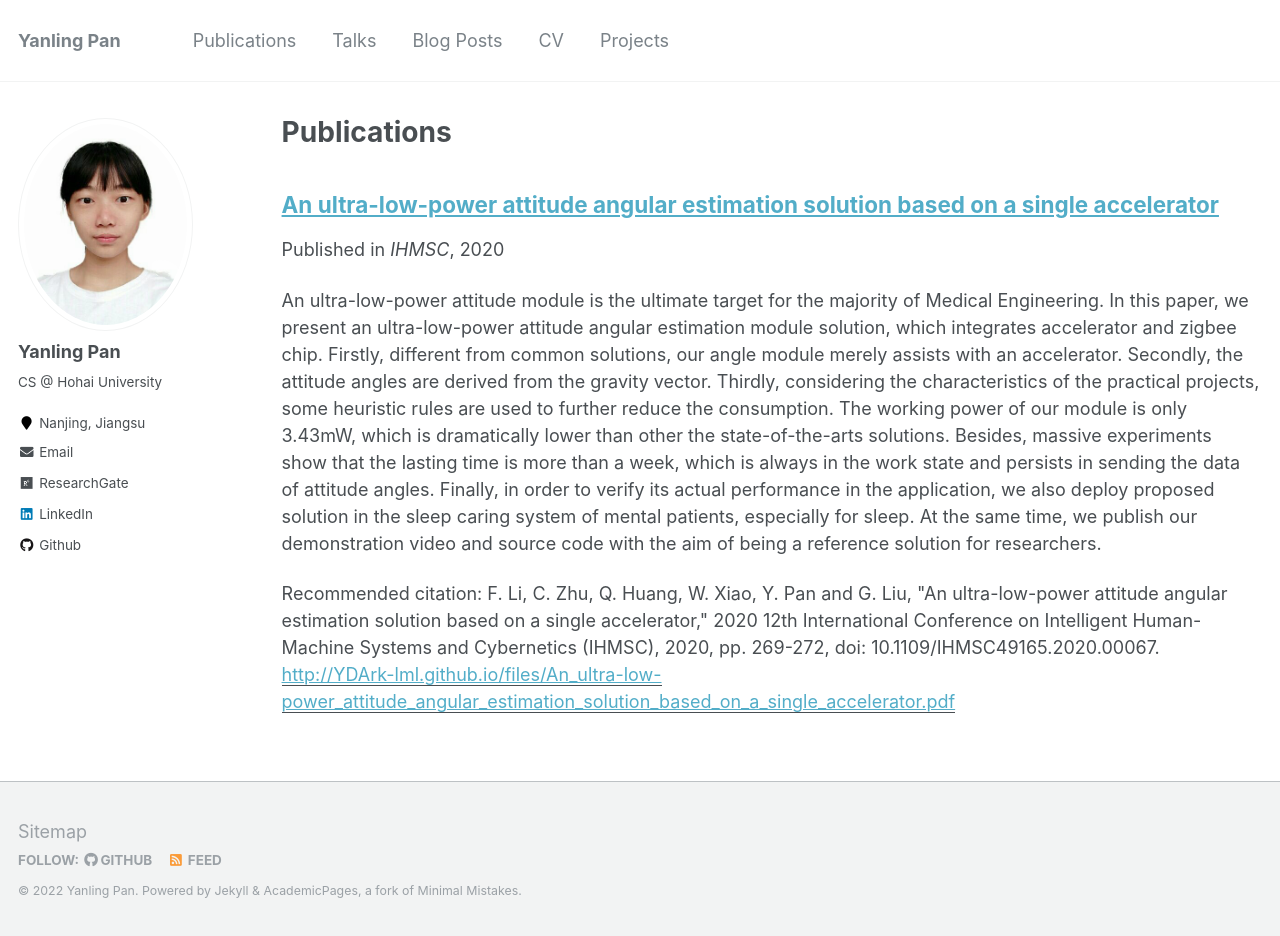
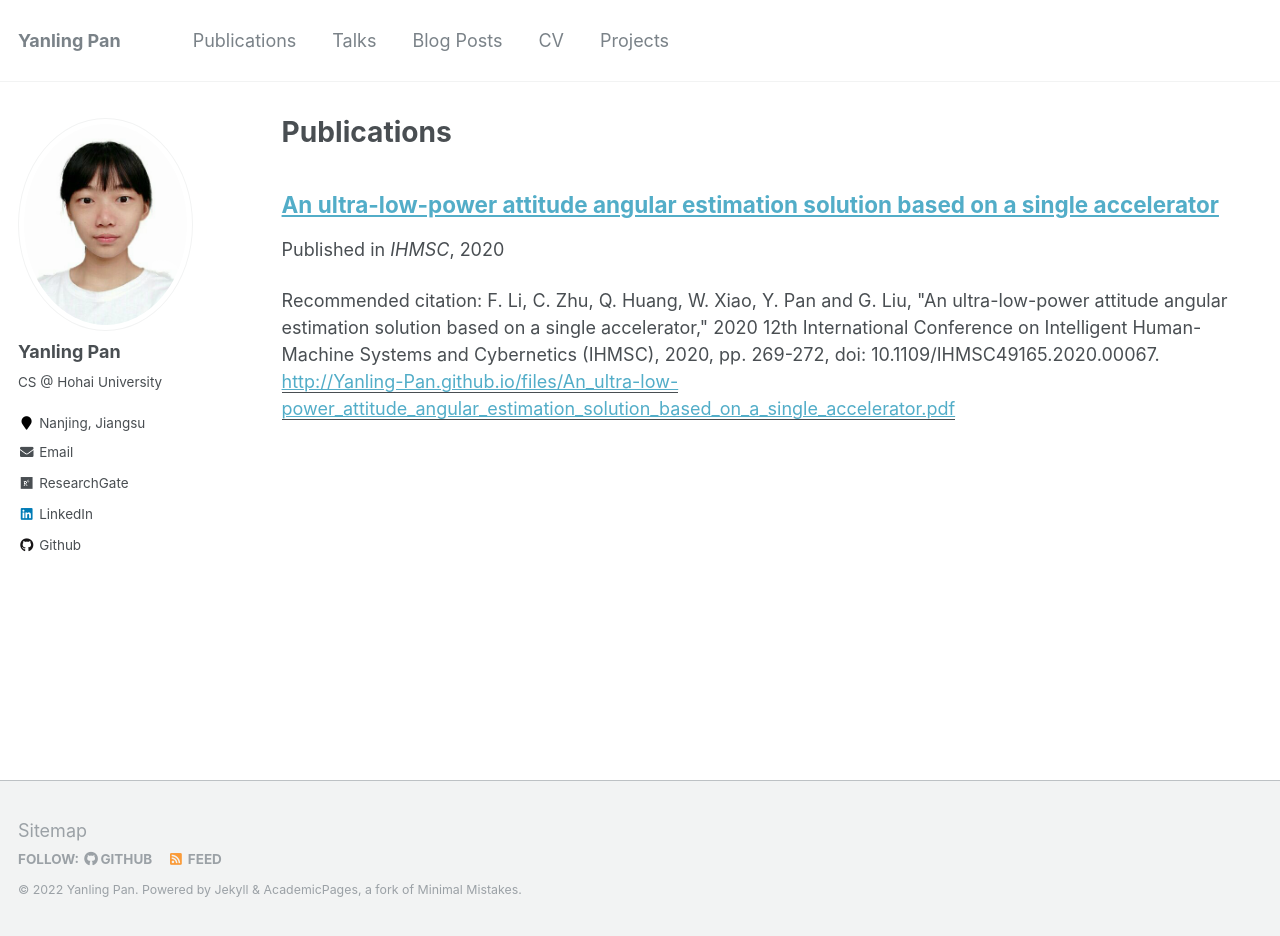
Before and after one commit to Yanling-Pan/Yanling-Pan.github.io, a Jekyll site: the page built from _pages/publications.md, in a window 1280 px wide and 936 px high. Built offline with Jekyll 4.4.1, drawn with Linux system fonts in a browser that asks for light colours.

Commit message:
init projects

```diff
--- a/_pages/publications.md
+++ b/_pages/publications.md
@@ -5,8 +5,8 @@ permalink: /publications/
 author_profile: true
 ---
 
-{% if author.googlescholar %}
-  You can also find my articles on <u><a href="{{author.googlescholar}}">my Google Scholar profile</a>.</u>
+{% if author.researchgate %}
+  You can also find my articles on <u><a href="{{author.researchgate}}">my Researchgate profile</a>.</u>
 {% endif %}
 
 {% include base_path %}
--- a/_publications/Pan2020An.md
+++ b/_publications/Pan2020An.md
@@ -2,10 +2,10 @@
 title: "An ultra-low-power attitude angular estimation solution based on a single accelerator"
 collection: publications
 permalink: /publication/Pan2020An
-excerpt: 'An ultra-low-power attitude module is the ultimate target for the majority of Medical Engineering. In this paper, we present an ultra-low-power attitude angular estimation module solution, which integrates accelerator and zigbee chip. Firstly, different from common solutions, our angle module merely assists with an accelerator. Secondly, the attitude angles are derived from the gravity vector. Thirdly, considering the characteristics of the practical projects, some heuristic rules are used to further reduce the consumption. The working power of our module is only 3.43mW, which is dramatically lower than other the state-of-the-arts solutions. Besides, massive experiments show that the lasting time is more than a week, which is always in the work state and persists in sending the data of attitude angles. Finally, in order to verify its actual performance in the application, we also deploy proposed solution in the sleep caring system of mental patients, especially for sleep. At the same time, we publish our demonstration video and source code with the aim of being a reference solution for researchers.'
+excerpt: ''
 date: 2020-08-01
 venue: 'IHMSC'
-paperurl: 'http://YDArk-lml.github.io/files/An_ultra-low-power_attitude_angular_estimation_solution_based_on_a_single_accelerator.pdf'
+paperurl: 'http://Yanling-Pan.github.io/files/An_ultra-low-power_attitude_angular_estimation_solution_based_on_a_single_accelerator.pdf'
 citation: 'F. Li, C. Zhu, Q. Huang, W. Xiao, Y. Pan and G. Liu, "An ultra-low-power attitude angular estimation solution based on a single accelerator," 2020 12th International Conference on Intelligent Human-Machine Systems and Cybernetics (IHMSC), 2020, pp. 269-272, doi: 10.1109/IHMSC49165.2020.00067.'
 ---
 An ultra-low-power attitude module is the ultimate target for the majority of Medical Engineering. In this paper, we present an ultra-low-power attitude angular estimation module solution, which integrates accelerator and zigbee chip. Firstly, different from common solutions, our angle module merely assists with an accelerator. Secondly, the attitude angles are derived from the gravity vector. Thirdly, considering the characteristics of the practical projects, some heuristic rules are used to further reduce the consumption. The working power of our module is only 3.43mW, which is dramatically lower than other the state-of-the-arts solutions. Besides, massive experiments show that the lasting time is more than a week, which is always in the work state and persists in sending the data of attitude angles. Finally, in order to verify its actual performance in the application, we also deploy proposed solution in the sleep caring system of mental patients, especially for sleep. At the same time, we publish our demonstration video and source code with the aim of being a reference solution for researchers.'
```
Also changed, not shown: _pages/cv.md (+1 -0 lines), _pages/projects.md (added, +11 -0 lines), _projects/Flood2022.md (added, +6 -0 lines).
